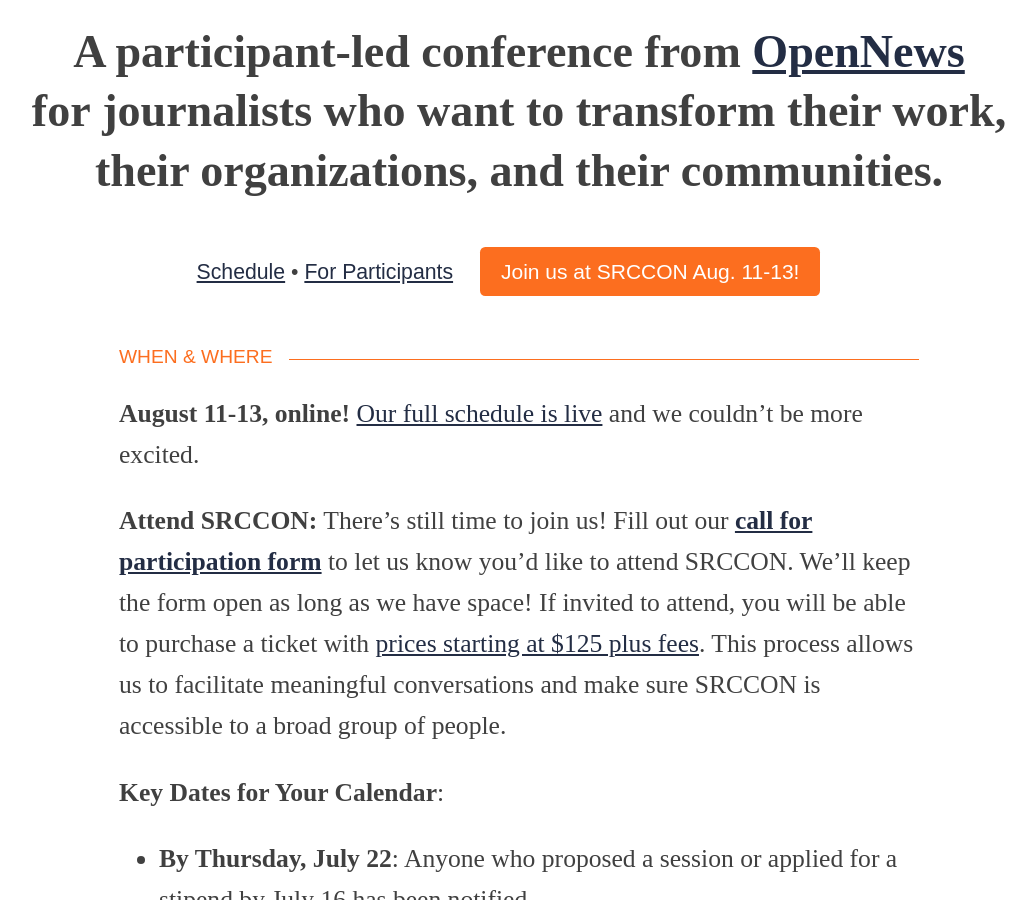
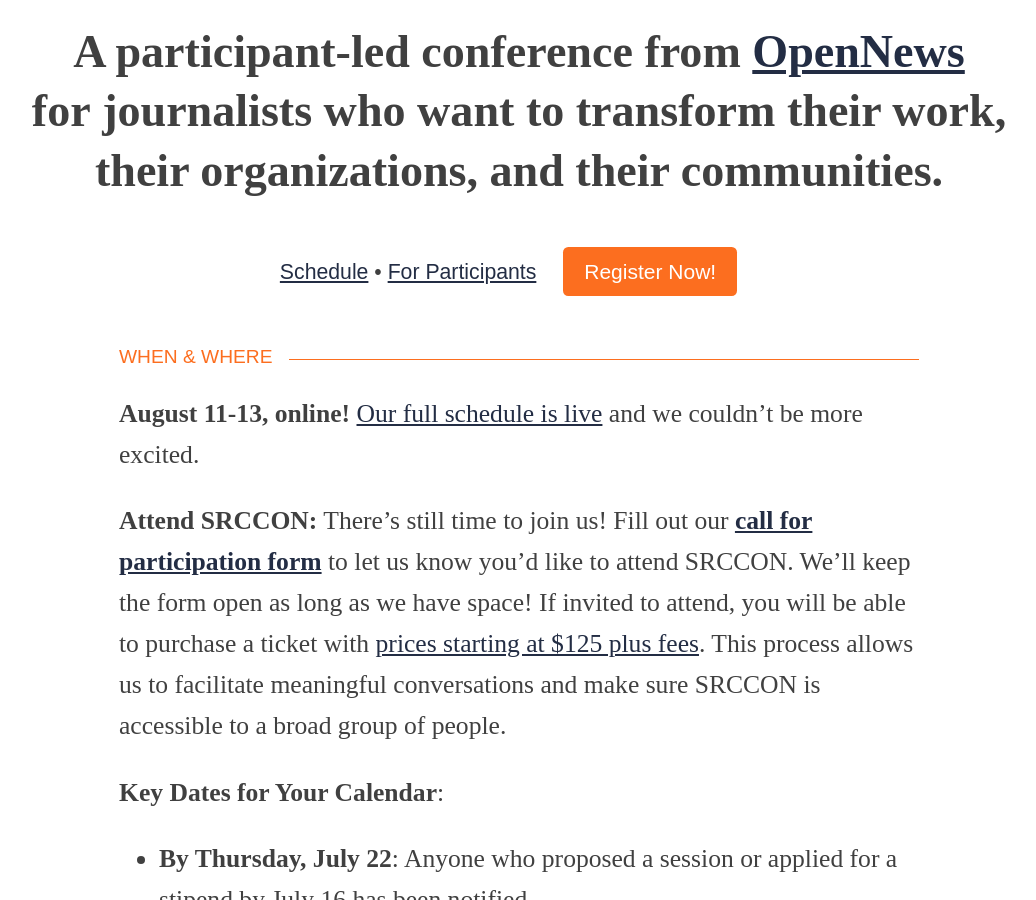
Before and after one commit to OpenNews/srccon-2021, a Jekyll site: the page built from homepage.md, in a window 1280 px wide and 900 px high, scrolled down 473 px. Shown: the whole window, without its empty margins (121-1157 px from the left). Built offline with Jekyll 4.4.1, drawn with Linux system fonts in a browser that asks for light colours; some web fonts are replaced; our own code applies the rules of GitHub Pages for plain Markdown files.

Commit message:
register now

```diff
--- a/_config.yml
+++ b/_config.yml
@@ -32,7 +32,7 @@
       # layout: set this value to layout_with_header_image for pages with images at top
       layout: simple_layout
       # cta_button_text: give this a value to enable the orange "call to action" button
-      cta_button_text: Join us at SRCCON Aug. 11-13!
+      cta_button_text: Register Now!
       # cta_button_link: set this value to a URL for the orange button (ticket form, etc)
       cta_button_link: /participation/form/
   - scope:
```
